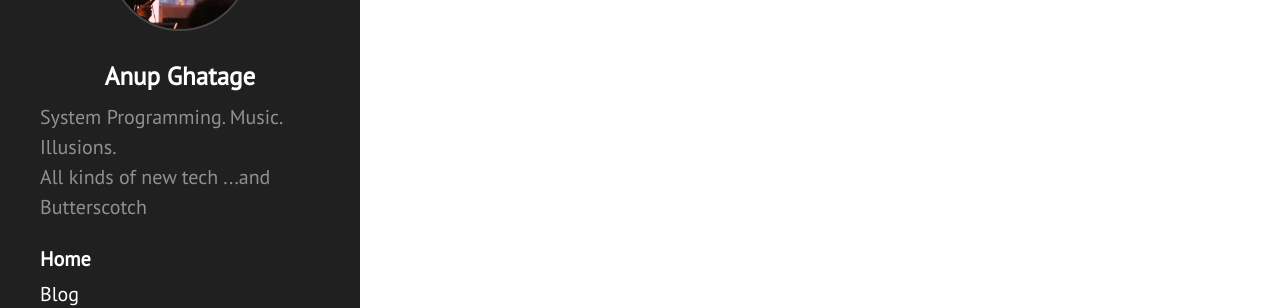
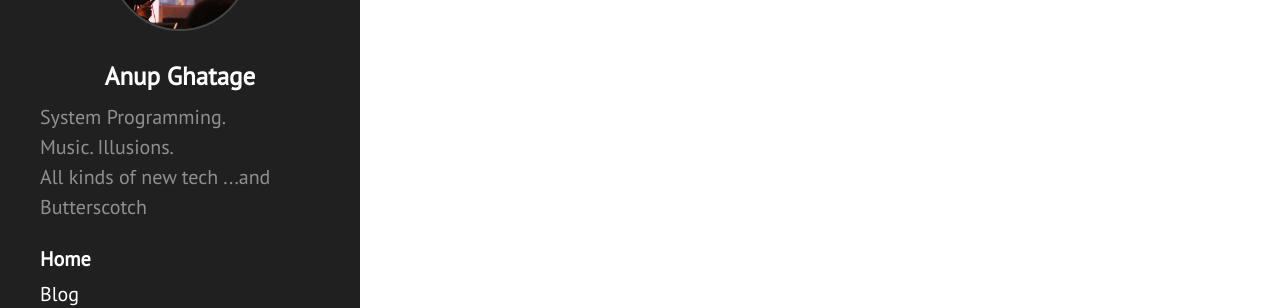
Before and after one commit to Ghatage/ghatage.github.io, a Jekyll site: the page built from index.html, in a window 1280 px wide. Shown: the part 463-771 px from the top of the page. Built offline with Jekyll 4.4.1, drawn with Linux system fonts in a browser that asks for light colours; Markdown is read by kramdown in place of the engine named in the settings.

```diff
--- a/_config.yml
+++ b/_config.yml
@@ -11,7 +11,7 @@ relative_permalinks: true
 # Setup
 title:               Anup Ghatage
 tagline:             ""
-description:         "System Programming. Music. Illusions.<br> All kinds of new tech           ...and Butterscotch"
+description:         "System Programming. <br>Music. Illusions.<br> All kinds of new tech           ...and Butterscotch"
 url:                 http://www.ghatage.com
 baseurl:             /
 paginate:            100
```
